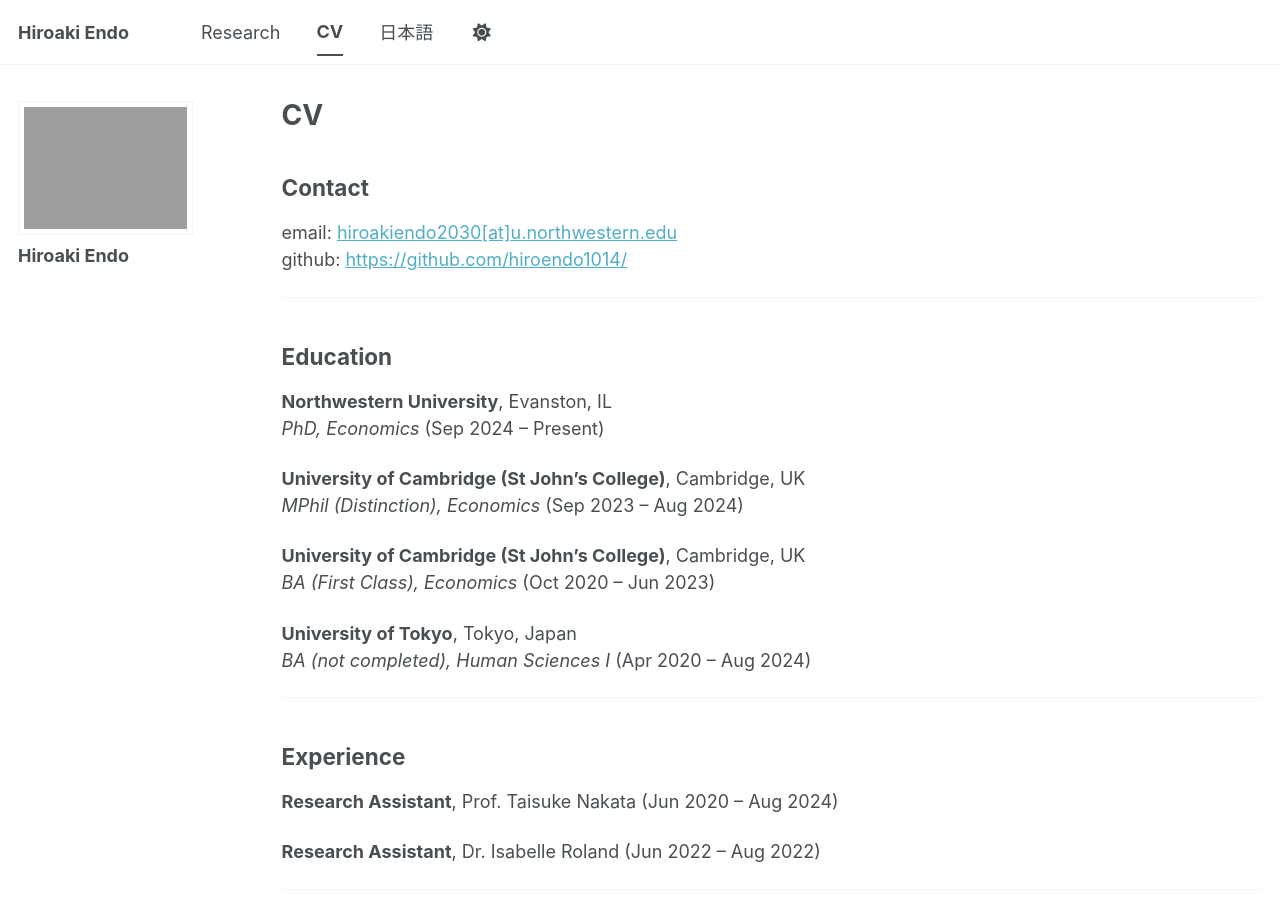
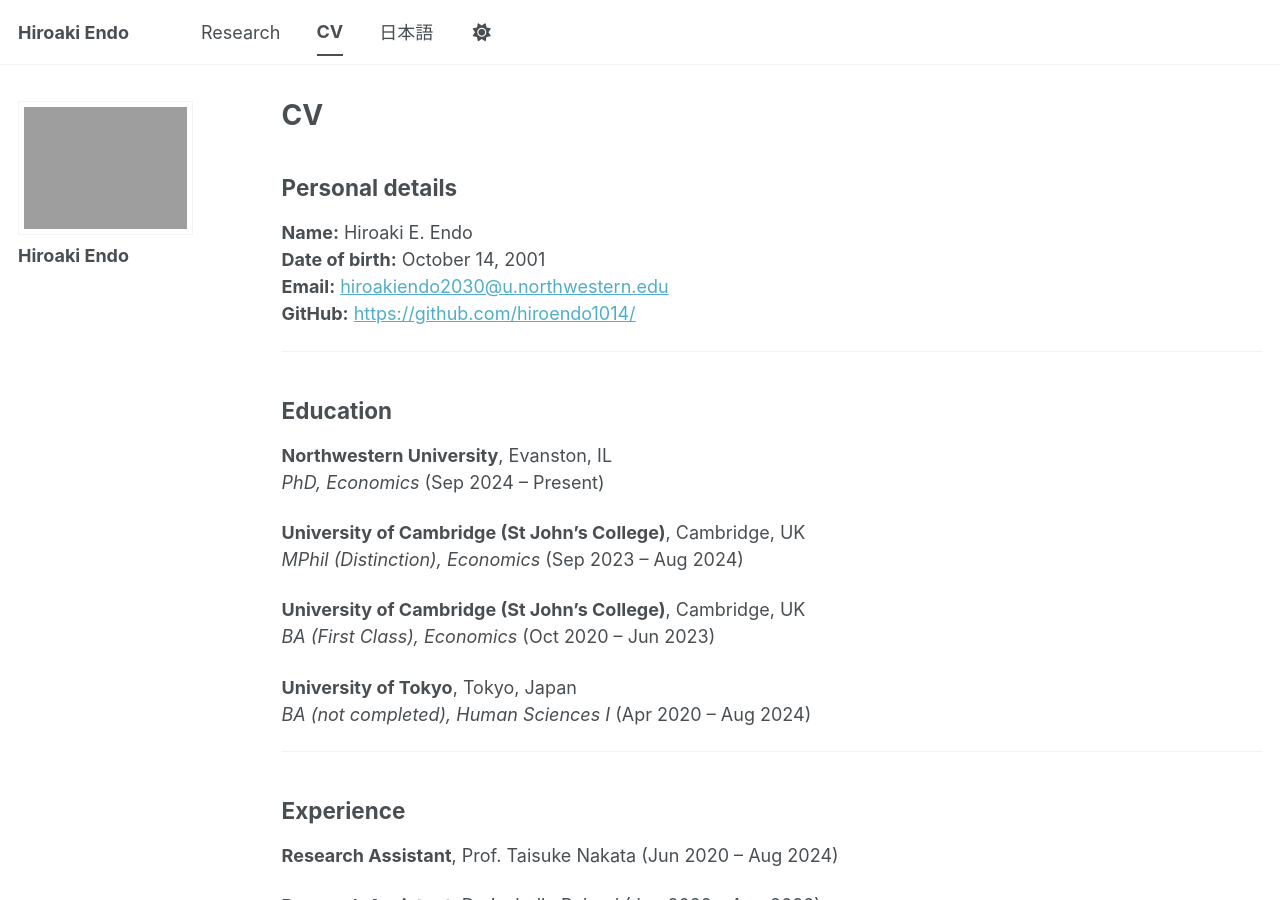
Before and after one commit to hiroendo1014/hiroendo1014.github.io, a Jekyll site: the page built from _pages/cv.md, in a window 1280 px wide and 900 px high. Built offline with Jekyll 4.4.1, drawn with Linux system fonts in a browser that asks for light colours; a script bundle is joined from its source files by our own code; library files that are not in the unit come from our copies.

Commit message:
Update cv.md

```diff
--- a/_pages/cv.md
+++ b/_pages/cv.md
@@ -9,10 +9,11 @@
 
 {% include base_path %}
 
-## Contact
-
-email: [hiroakiendo2030[at]u.northwestern.edu](mailto:hiroakiendo2030@u.northwestern.edu)
-github: [https://github.com/hiroendo1014/](https://github.com/hiroendo1014/)
+## Personal details
+**Name:** Hiroaki E. Endo
+**Date of birth:** October 14, 2001
+**Email:** [hiroakiendo2030@u.northwestern.edu](mailto:hiroakiendo2030@u.northwestern.edu)
+**GitHub:** <https://github.com/hiroendo1014/>
 
 ---
 
```
